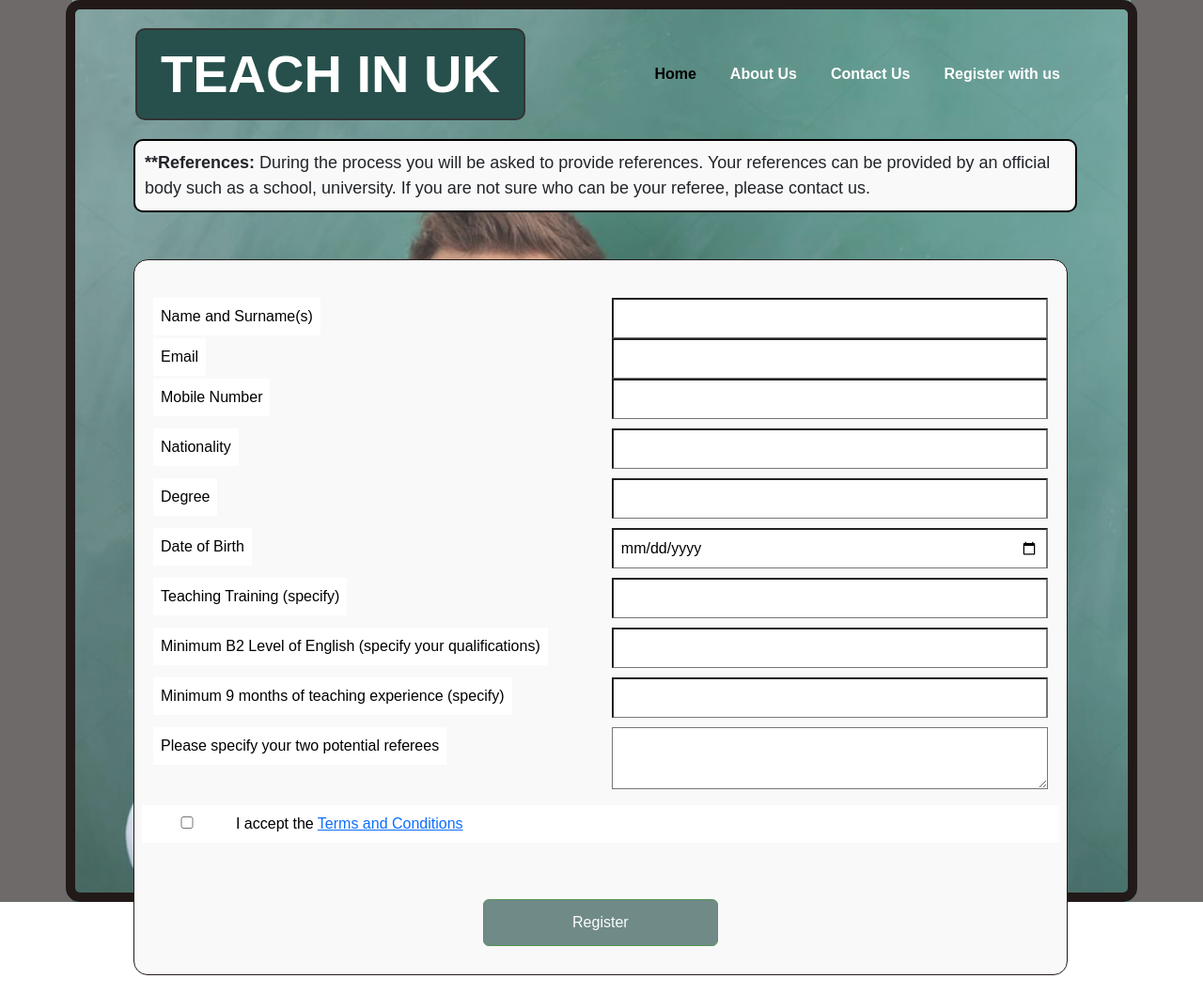
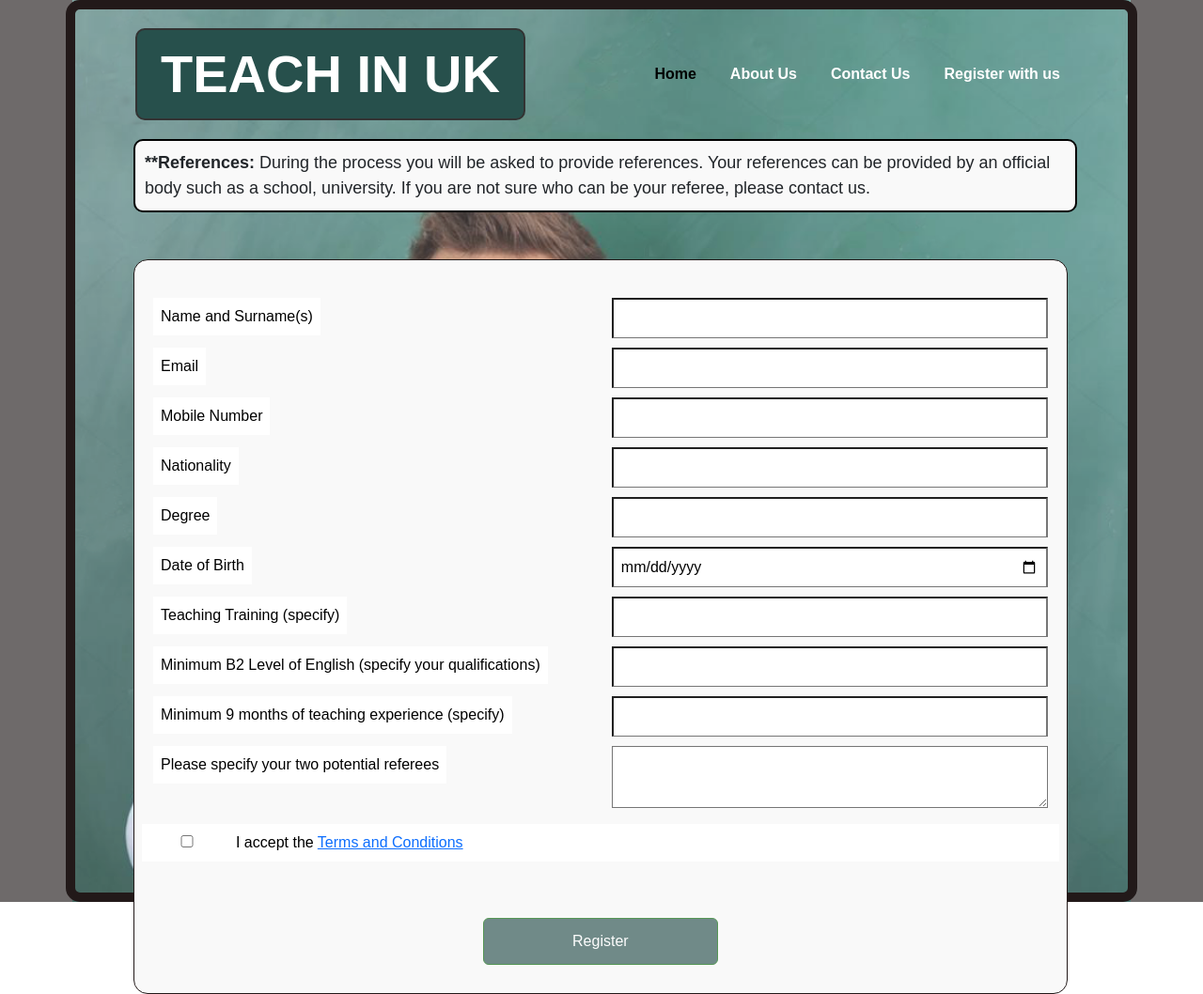
Before and after one commit to juanstan/teachingInUK, a Laravel app: page /register in a window 1280 px wide. Shown: the whole page at 94% size. Run offline with Laravel 12, Linux system fonts and the light colour scheme; style sheets or scripts are compiled from the project's sources.

Commit message:
adding space

```diff
--- a/resources/views/register.blade.php
+++ b/resources/views/register.blade.php
@@ -55,12 +55,12 @@
                             <div class="col-md-6 td"><input type="text" id="name" name="name" value="{{ old('name') }}" required /></div>
                             @error('name')<div class="text-danger">{{ $message }}</div>@enderror
                         </div>
-                        <div class="row">
+                        <div class="form-group row">
                             <div class="col-md-6 th"><label for="name">Email</label></div>
                             <div class="col-md-6 td"><input type="text" id="email" name="email" value="{{ old('email') }}" required /></div>
                             @error('email')<div class="text-danger">{{ $message }}</div>@enderror
                         </div>
-                        <div class="row">
+                        <div class="form-group row">
                             <div class="col-md-6 th"><label for="name">Mobile Number</label></div>
                             <div class="col-md-6 td"><input type="text" id="mobile" name="mobile" value="{{ old('mobile') }}" required /></div>
                             @error('mobile')<div class="text-danger">{{ $message }}</div>@enderror
```
